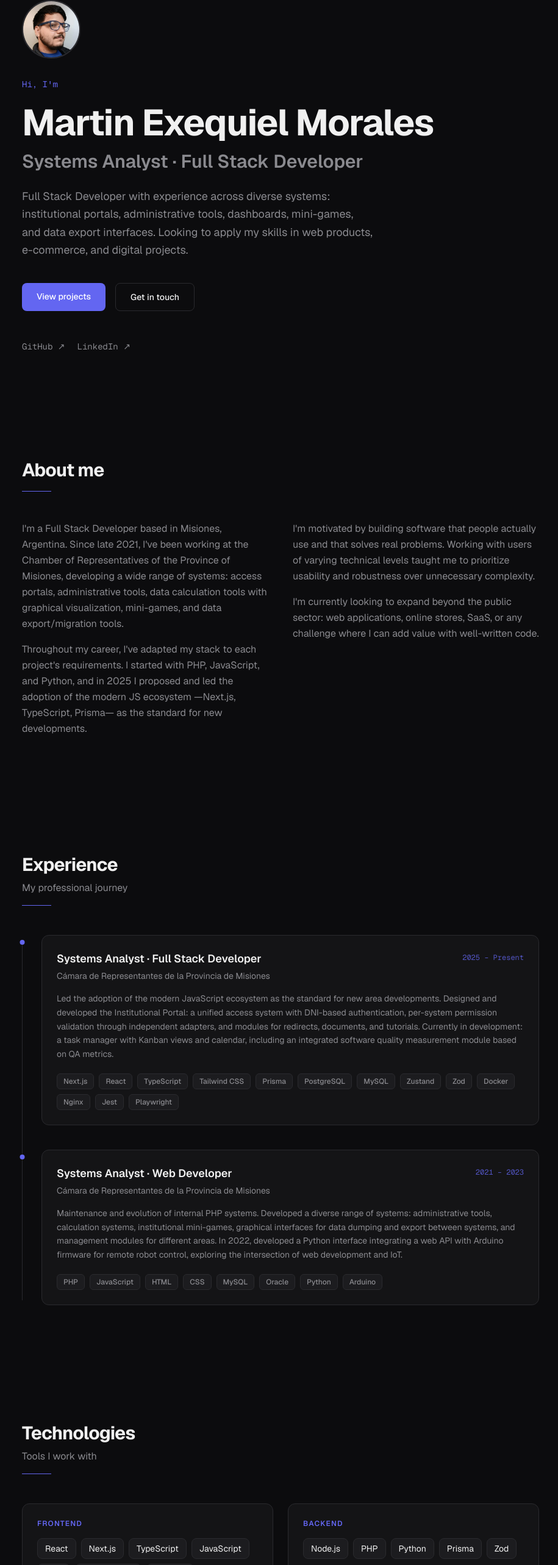
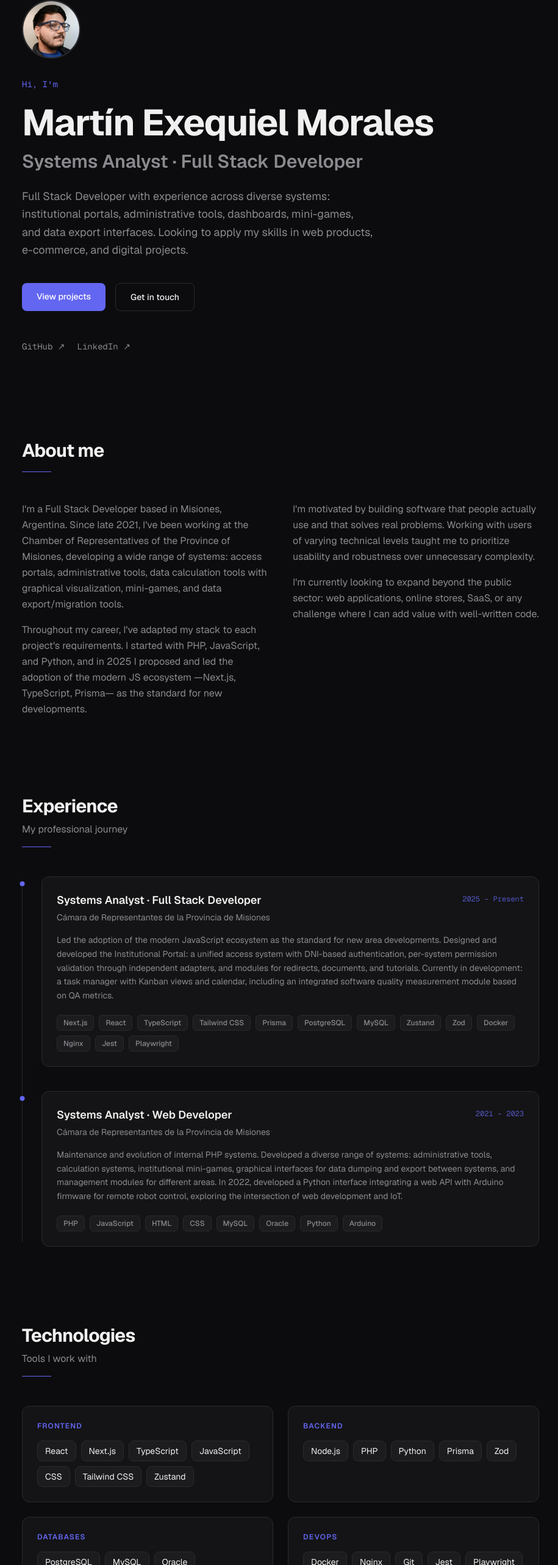
Before and after one commit to Martin-Exequiel-Morales/porfolio, a Next.js app: page / in a window 1280 px wide. Shown: the part 143-2709 px from the top of the page at 61% size, without its empty margins (180-1095 px from the left). Built offline with nearby package versions, Linux system fonts and the light colour scheme.

Commit message:
correcciones semanticas y de distribucion de espacios

```diff
--- a/src/app/layout.tsx
+++ b/src/app/layout.tsx
@@ -18,20 +18,20 @@ export const metadata: Metadata = {
 	alternates: {
 		canonical: "/",
 	},
-	title: "Martin Morales · Full Stack Developer",
+	title: "Martín Morales · Full Stack Developer",
 	description:
-		"Portfolio de Martin Exequiel Morales, Analista de Sistemas y Full Stack Developer con experiencia en PHP y ecosistema JS moderno (Next.js, React, TypeScript).",
+		"Portfolio de Martín Exequiel Morales, Analista de Sistemas y Full Stack Developer con experiencia en PHP y ecosistema JS moderno (Next.js, React, TypeScript).",
 	openGraph: {
 		type: "website",
-		title: "Martin Morales · Full Stack Developer",
+		title: "Martín Morales · Full Stack Developer",
 		description:
-			"Portfolio de Martin Exequiel Morales, Analista de Sistemas y Full Stack Developer con experiencia en Next.js, React, TypeScript y más.",
+			"Portfolio de Martín Exequiel Morales, Analista de Sistemas y Full Stack Developer con experiencia en Next.js, React, TypeScript y más.",
 	},
 	twitter: {
 		card: "summary_large_image",
-		title: "Martin Morales · Full Stack Developer",
+		title: "Martín Morales · Full Stack Developer",
 		description:
-			"Portfolio de Martin Exequiel Morales, Analista de Sistemas y Full Stack Developer.",
+			"Portfolio de Martín Exequiel Morales, Analista de Sistemas y Full Stack Developer.",
 	},
 };
 
--- a/src/app/opengraph-image.tsx
+++ b/src/app/opengraph-image.tsx
@@ -1,13 +1,12 @@
 import { ImageResponse } from "next/og";
 
 export const runtime = "edge";
-export const alt = "Martin Morales · Full Stack Developer";
+export const alt = "Martín Morales · Full Stack Developer";
 export const size = { width: 1200, height: 630 };
 export const contentType = "image/png";
 
 export default function OGImage() {
 	return new ImageResponse(
-		(
 		<div
 			style={{
 				width: "100%",
@@ -46,7 +45,7 @@ export default function OGImage() {
 						lineHeight: 1.1,
 					}}
 				>
-						Martin Morales
+					Martín Morales
 				</span>
 				<span
 					style={{
@@ -95,8 +94,7 @@ export default function OGImage() {
 					M
 				</span>
 			</div>
-			</div>
-		),
-		size
+		</div>,
+		size,
 	);
 }
--- a/src/components/NavBar.tsx
+++ b/src/components/NavBar.tsx
@@ -78,7 +78,7 @@ export function NavBar() {
 					href="#inicio"
 					className="font-mono text-sm text-accent hover:text-accent-hover transition-colors"
 				>
-					Martin Morales
+					Martín Morales
 				</a>
 
 				{/* Desktop links */}
--- a/src/components/sections/About.tsx
+++ b/src/components/sections/About.tsx
@@ -10,7 +10,7 @@ export function About() {
 	const t = translations[lang];
 
 	return (
-		<section id="sobre-mi" className="py-24 px-6 max-w-4xl mx-auto w-full">
+		<section id="sobre-mi" className="py-16 px-6 max-w-4xl mx-auto w-full">
 			<motion.div
 				initial={{ opacity: 0, y: 20 }}
 				whileInView={{ opacity: 1, y: 0 }}
--- a/src/components/sections/Contact.tsx
+++ b/src/components/sections/Contact.tsx
@@ -11,7 +11,7 @@ export function Contact() {
 	const t = translations[lang];
 
 	return (
-		<section id="contacto" className="py-24 px-6 max-w-4xl mx-auto w-full">
+		<section id="contacto" className="py-16 px-6 max-w-4xl mx-auto w-full">
 			<motion.div
 				initial={{ opacity: 0, y: 20 }}
 				whileInView={{ opacity: 1, y: 0 }}
--- a/src/components/sections/Experience.tsx
+++ b/src/components/sections/Experience.tsx
@@ -12,7 +12,7 @@ export function Experience() {
 	const t = translations[lang];
 
 	return (
-		<section id="experiencia" className="py-24 px-6 max-w-4xl mx-auto w-full">
+		<section id="experiencia" className="py-16 px-6 max-w-4xl mx-auto w-full">
 			<motion.div
 				initial={{ opacity: 0, y: 20 }}
 				whileInView={{ opacity: 1, y: 0 }}
--- a/src/components/sections/Hero.tsx
+++ b/src/components/sections/Hero.tsx
@@ -24,7 +24,7 @@ export function Hero() {
 			>
 				<Image
 					src="/personal_photo.webp"
-					alt="Martin Morales"
+					alt="Martín Morales"
 					width={96}
 					height={96}
 					className="rounded-full border-2 border-border object-cover w-24 h-24"
@@ -115,7 +115,7 @@ export function Hero() {
 			{/* Scroll indicator */}
 			<motion.a
 				href="#sobre-mi"
-				className="absolute bottom-10 left-1/2 -translate-x-1/2 text-muted hover:text-foreground transition-colors"
+				className="hidden sm:flex absolute bottom-10 left-1/2 -translate-x-1/2 text-muted hover:text-foreground transition-colors"
 				initial={{ opacity: 0, y: -6 }}
 				animate={{ opacity: 1, y: 0 }}
 				transition={{
--- a/src/components/sections/Projects.tsx
+++ b/src/components/sections/Projects.tsx
@@ -12,7 +12,7 @@ export function Projects() {
 	const t = translations[lang];
 
 	return (
-		<section id="proyectos" className="py-24 px-6 max-w-4xl mx-auto w-full">
+		<section id="proyectos" className="py-16 px-6 max-w-4xl mx-auto w-full">
 			<motion.div
 				initial={{ opacity: 0, y: 20 }}
 				whileInView={{ opacity: 1, y: 0 }}
--- a/src/components/sections/TechStack.tsx
+++ b/src/components/sections/TechStack.tsx
@@ -11,7 +11,7 @@ export function TechStack() {
 	const t = translations[lang];
 
 	return (
-		<section id="tecnologias" className="py-24 px-6 max-w-4xl mx-auto w-full">
+		<section id="tecnologias" className="py-16 px-6 max-w-4xl mx-auto w-full">
 			<motion.div
 				initial={{ opacity: 0, y: 20 }}
 				whileInView={{ opacity: 1, y: 0 }}
--- a/src/data/experience.ts
+++ b/src/data/experience.ts
@@ -17,7 +17,7 @@ export const experience: ExperienceItem[] = [
 		},
 		period: { es: "2025 – Presente", en: "2025 – Present" },
 		description: {
-			es: "Lideré la adopción del ecosistema JavaScript moderno como estándar para nuevos desarrollos del área. Diseñé y desarrollé el Portal Institucional: sistema de acceso unificado con autenticación por DNI, validación de permisos por sistema mediante adaptadores independientes, y módulos de redirecciones, documentos y tutoriales. Actualmente en desarrollo: un gestor de tareas con vistas Kanban y calendario, con un módulo integrado de medición de calidad de software basado en métricas de QA.",
+			es: "Lideré la adopción del ecosistema JavaScript moderno como estándar para nuevos desarrollos del área. Diseñé y desarrollé el Portal Institucional: sistema de acceso unificado con autenticación por DNI, validación de permisos por sistema mediante adaptadores independientes y módulos de redirecciones, documentos y tutoriales. Actualmente en desarrollo: un gestor de tareas con vistas Kanban y calendario, con un módulo integrado de medición de calidad de software basado en métricas de QA.",
 			en: "Led the adoption of the modern JavaScript ecosystem as the standard for new area developments. Designed and developed the Institutional Portal: a unified access system with DNI-based authentication, per-system permission validation through independent adapters, and modules for redirects, documents, and tutorials. Currently in development: a task manager with Kanban views and calendar, including an integrated software quality measurement module based on QA metrics.",
 		},
 		tech: [
@@ -44,7 +44,7 @@ export const experience: ExperienceItem[] = [
 		},
 		period: { es: "2021 – 2023", en: "2021 – 2023" },
 		description: {
-			es: "Mantenimiento y evolución de sistemas internos institucionales en PHP. Desarrollé sistemas de diversa naturaleza: herramientas administrativas, sistemas de cálculo, minijuegos institucionales, interfaces gráficas para volcado y exportación de datos entre sistemas, y módulos de gestión para distintos sectores. En 2022 desarrollé una interfaz en Python que integró una API web con firmware Arduino para el control remoto de un robot, explorando la intersección entre desarrollo web e IoT.",
+			es: "Mantenimiento y evolución de sistemas internos institucionales en PHP. Desarrollé sistemas de diversa naturaleza: herramientas administrativas, sistemas de cálculo, minijuegos institucionales, interfaces gráficas para volcado y exportación de datos entre sistemas y módulos de gestión para distintos sectores. En 2022 desarrollé una interfaz en Python que integró una API web con firmware Arduino para el control remoto de un robot, explorando la intersección entre desarrollo web e IoT.",
 			en: "Maintenance and evolution of internal PHP systems. Developed a diverse range of systems: administrative tools, calculation systems, institutional mini-games, graphical interfaces for data dumping and export between systems, and management modules for different areas. In 2022, developed a Python interface integrating a web API with Arduino firmware for remote robot control, exploring the intersection of web development and IoT.",
 		},
 		tech: [
--- a/src/data/personal.ts
+++ b/src/data/personal.ts
@@ -1,7 +1,7 @@
 import type { Bilingual } from "@/locales/types";
 
 export const personal = {
-	name: "Martin Exequiel Morales",
+	name: "Martín Exequiel Morales",
 	role: {
 		es: "Analista de Sistemas · Full Stack Developer",
 		en: "Systems Analyst · Full Stack Developer",
```
Also changed, not shown: 1 other file (tests, documents, lock files or other folders). Lines whose indentation alone changed are shown as unchanged.
